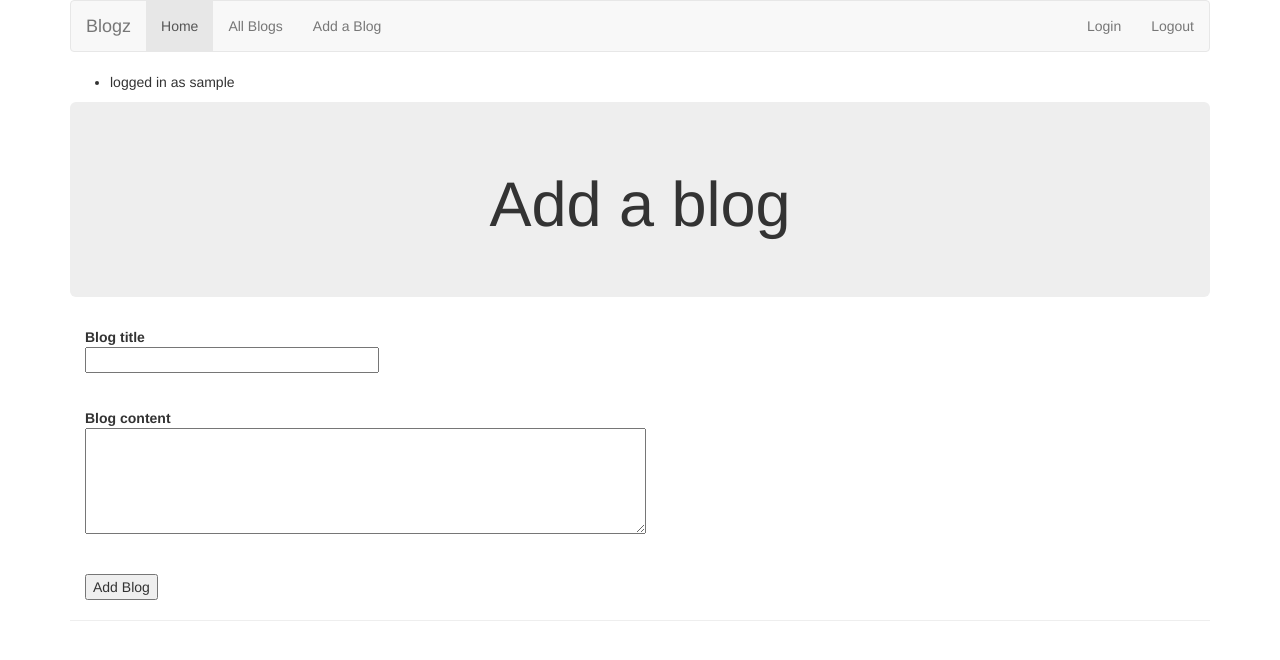
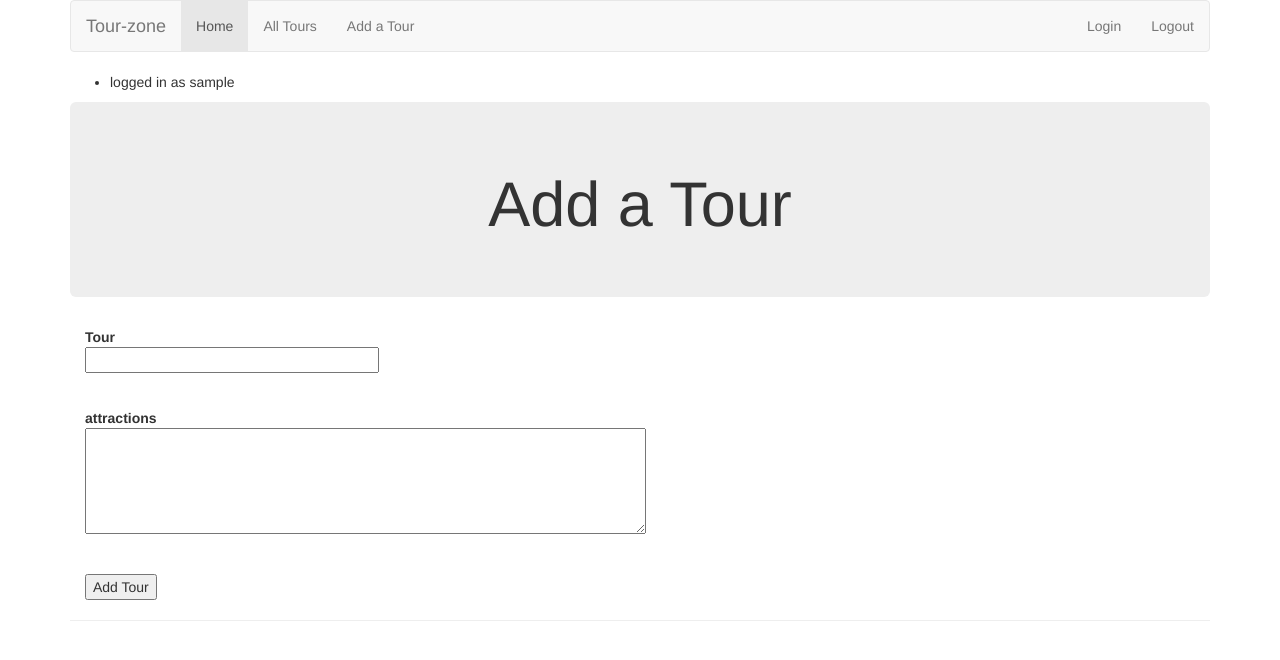
Before and after one commit to karlajagan/tour-zone, a Flask app: page /newpost in a window 1280 px wide. Shown: the top 660 px of the page. Run offline with Flask 2, Linux system fonts and the light colour scheme; the visitor is signed in with stand-in values (Sample User, id 1); some libraries are stand-ins or nearby versions.

Commit message:
to generate the initial tour program

```diff
--- a/main.py
+++ b/main.py
@@ -5,11 +5,40 @@ import re
 
 app = Flask(__name__)
 app.config['DEBUG'] = True
-app.config['SQLALCHEMY_DATABASE_URI'] = 'mysql+pymysql://blogz:blogzpw@localhost:8889/blogz'
+app.config['SQLALCHEMY_DATABASE_URI'] = 'mysql+pymysql://tour-zone:tourzonepw@localhost:3306/tour-zone'
 app.config['SQLALCHEMY_ECHO'] = True
 app.secret_key = 'fsfsdfsdfsd'
 
-from model import db, Blog, User
+#from model import db, Blog, User
+
+db = SQLAlchemy(app)
+
+class Tour(db.Model):
+
+    tour_id = db.Column(db.Integer, primary_key=True)
+    tour = db.Column(db.String(100))
+    attraction = db.Column(db.String(500))
+    date_stamp = db.Column(db.DateTime)
+    provider_id = db.Column(db.Integer, db.ForeignKey('provider.id'))
+
+    def __init__(self, tour, attraction, date_stamp, provider):
+        self.tour = tour
+        self.attraction = attraction
+        self.date_stamp = date_stamp
+        self.provider = provider
+
+class Provider(db.Model):
+
+    id = db.Column(db.Integer, primary_key=True)
+    username = db.Column(db.String(100), unique=True)
+    email = db.Column(db.String(100), unique=True)
+    password = db.Column(db.String(100))
+    tours = db.relationship('Tour', backref='provider')
+
+    def __init__(self, username, email, password):
+        self.username = username
+        self.email = email
+        self.password = password
 
 def is_space(word):
     if ' ' in word:
@@ -25,8 +54,8 @@ def validate_field(field,text):
         error = text+"should not contain spaces"
         field = ""
     else:
-        if len(field) <= 3 or len(field) >= 20:
-            error = text+"must have between 3 and 20 characters"
+        if len(field) <= 3 or len(field) >= 40:
+            error = text+"must have between 3 and 40 characters"
             field = ""
     return error, field
 
@@ -39,7 +68,7 @@ def validate_email_re(field):
 
 @app.before_request
 def require_login():
-    allowed_routes = ['login', 'register', 'index', 'blog_list']
+    allowed_routes = ['login', 'register', 'index', 'tour_list']
     if request.endpoint not in allowed_routes and 'username' not in session:
         return redirect('/login')
 
@@ -48,17 +77,17 @@ def login():
     if request.method == 'POST':
         username = request.form['username']
         password = request.form['password']
-        user = User.query.filter_by(username=username).first()
-        if user and user.password == password:
+        provider = Provider.query.filter_by(username=username).first()
+        if provider and provider.password == password:
             session['username'] = username
-            return redirect('/blog')
+            return redirect('/tour')
         else:
-            flash('User password is incorrect, or user does not exist', 'error')
+            flash('Provider password is incorrect, or provider does not exist', 'error')
 
     if session.get('username') is not None:
         del session['username']
 
-    return render_template('login.html', title = "Blog Login" )
+    return render_template('login.html', title = "Provider Login" )
 
 @app.route('/register', methods=['POST', 'GET'])
 def register():
@@ -76,9 +105,9 @@ def register():
         validate_error = ''
         email_error = ''
 
-        existing_user = User.query.filter_by(username=username).first()
+        existing_provider = Provider.query.filter_by(username=username).first()
 
-        if not existing_user:
+        if not existing_provider:
 
             username_error, username = validate_field(username,"Username ")
 
@@ -99,8 +128,8 @@ def register():
                         email = ""
             if not username_error and not password_error and \
                 not validate_error and not email_error:
-                new_user = User(username,email,password)
-                db.session.add(new_user)
+                new_provider = Provider(username,email,password)
+                db.session.add(new_provider)
                 db.session.commit()
                 password = ""
                 val_password = ""
@@ -116,7 +145,7 @@ def register():
                     email = email)
 
         else:
-            return '<h1>Duplicate user </h1>'
+            return '<h1>Duplicate Provider </h1>'
 
     return render_template('register.html',
                     title="Register", username_error = '',
@@ -137,13 +166,13 @@ def index():
         flash('logged in as '+session['username'])
     else:
         flash('not logged in')
-    users = User.query.all()
-    return render_template("display_users.html", title = "Blog authors", users=users)
+    providers = Provider.query.all()
+    return render_template("display_providers.html", title = "Providers", providers=providers)
 
-@app.route('/blog', methods=['GET', 'POST'])
+@app.route('/tour', methods=['GET', 'POST'])
 def blog_list():
     #add all the blogs from a specific author
-    blog_id = request.args.get('blog_id', '')
+    tour_id = request.args.get('tour_id', '')
 
     username = ''
     if session.get('username') is not None:
@@ -151,57 +180,57 @@ def blog_list():
     else:
         flash('not logged in')
         # username = session['username']
-    username_arg = request.args.get('user', '')
+    username_arg = request.args.get('provider', '')
     if username_arg != '':
         username = username_arg
 
     if username != '':
-        owner = User.query.filter_by(username=username).first()
-        blogs = Blog.query.order_by(Blog.blog_id.desc()).filter_by(owner=owner).all()
-        return render_template('display_blogs.html', title="The Best Blogs Online",
-            blogs=blogs)
-    if blog_id == '':
-        blogs = Blog.query.order_by(Blog.blog_id.desc()).all()
-        return render_template('display_blogs.html', title="The Best Blogs Online",
-            blogs=blogs)
+        provider = Provider.query.filter_by(username=username).first()
+        tours = Tour.query.order_by(Tour.tour_id.desc()).filter_by(provider=provider).all()
+        return render_template('display_tours.html', title="The Best Tours Online",
+            tours=tours)
+    if tour_id == '':
+        tours = Tour.query.order_by(Tour.tour_id.desc()).all()
+        return render_template('display_tours.html', title="The Best Tours Online",
+            tours=tours)
     else:
-        blog_id = int(blog_id)
-        blog = Blog.query.get(blog_id)
-        return render_template('display_blog.html', title=blog.blog_title,
-            blog=blog.blog)
+        tour_id = int(tour_id)
+        tour = Tour.query.get(tour_id)
+        return render_template('display_tour.html', tour=tour.tour,
+            attractions=tour.attraction)
 
 
 @app.route('/newpost', methods=['GET'])
-def add_blog():
+def add_tour():
     flash('logged in as '+session['username'])
-    return render_template('add-a-blog.html', title="Add a Blog",
-        blog_title="" , blog="" , title_error="" , blog_error="")
+    return render_template('add-a-tour.html', title="Add a Tour",
+        tour="" , attraction="" , tour_error="" , attraction_error="")
 
 
 @app.route('/newpost', methods=['POST'])
-def added_blog():
+def added_tour():
 
-    owner = User.query.filter_by(username=session['username']).first()
+    provider = Provider.query.filter_by(username=session['username']).first()
     date_stamp = datetime.datetime.now()
-    blog_title = request.form['blog_title']
-    blog = request.form['blog']
-    blog_error = ""
-    title_error = ""
-    if blog_title == "" or blog == "":
-        if blog_title == "":
-            title_error = "Please fill in the title"
-        if blog == "":
-            blog_error = "Please fill in the blog"
-        return render_template('add-a-blog.html',title="Add a Blog",
-            blog_title = blog_title, blog = blog, title_error = title_error,
-            blog_error = blog_error )
+    tour = request.form['tour']
+    attraction = request.form['attraction']
+    tour_error = ""
+    attraction_error = ""
+    if tour == "" or attraction == "":
+        if tour == "":
+            tour_error = "Please fill in the name of the tour"
+        if attraction == "":
+            attraction_error = "Please fill in the attractions covered"
+        return render_template('add-a-tour.html',title="Add a Tour",
+            tour = tour, attraction = attraction, tour_error = tour_error,
+            attraction_error = attraction_error )
 
     else:
-        new_blog = Blog(blog_title, blog, date_stamp, owner)
-        db.session.add(new_blog)
+        new_tour = Tour(tour, attraction, date_stamp, provider)
+        db.session.add(new_tour)
         db.session.commit()
 
-        return redirect('/blog?blog_id='+str(new_blog.blog_id))
+        return redirect('/tour?tour_id='+str(new_tour.tour_id))
 
 if __name__ == '__main__':
     app.run()
--- a/templates/add-a-blog.html
+++ /dev/null
@@ -1,28 +0,0 @@
-{% extends "base.html" %}
-
-{% block content %}
-<div class="jumbotron text-center">
-    <h1>Add a blog</h1>
-</div>
-    <form method='post'>
-
-        <div class="container">
-        <label>
-            Blog title <br>
-            <input type="text" name='blog_title' size="30" class="main" value="{{blog_title}}"/>
-        </label>
-        <p class="error">{{title_error}}</p>
-        <br>
-        <label>
-            Blog content <br>
-            <textarea name='blog' rows="5" cols="60" value="{{blog}}"></textarea>
-        </label>
-        <p class="error">{{blog_error}}</p>
-        <br>
-        <input type="submit" value='Add Blog' />
-        </div>
-    </form>
-
-    <hr />
-
-{% endblock %}
--- /dev/null
+++ b/templates/add-a-tour.html
@@ -0,0 +1,28 @@
+{% extends "base.html" %}
+
+{% block content %}
+<div class="jumbotron text-center">
+    <h1>Add a Tour</h1>
+</div>
+    <form method='post'>
+
+        <div class="container">
+        <label>
+            Tour <br>
+            <input type="text" name='tour' size="30" class="main" value="{{tour}}"/>
+        </label>
+        <p class="error">{{tour_error}}</p>
+        <br>
+        <label>
+            attractions <br>
+            <textarea name='attraction' rows="5" cols="60" value="{{attraction}}"></textarea>
+        </label>
+        <p class="error">{{attraction_error}}</p>
+        <br>
+        <input type="submit" value='Add Tour' />
+        </div>
+    </form>
+
+    <hr />
+
+{% endblock %}
--- a/templates/base.html
+++ b/templates/base.html
@@ -13,12 +13,12 @@
         <nav class="navbar navbar-default">
                 <div class="container-fluid">
                   <div class="navbar-header">
-                    <a class="navbar-brand" href="/">Blogz</a>
+                    <a class="navbar-brand" href="/">Tour-zone</a>
                   </div>
                   <ul class="nav navbar-nav">
                     <li class="active"><a href="/">Home</a></li>
-                    <li><a href="/blog">All Blogs</a></li>
-                    <li><a href="/newpost">Add a Blog</a></li>
+                    <li><a href="/tour">All Tours</a></li>
+                    <li><a href="/newpost">Add a Tour</a></li>
                 </ul>
                 <ul class="nav navbar-nav navbar-right">
                     <li><a href="/login">Login</a></li>
--- a/templates/register.html
+++ b/templates/register.html
@@ -1,7 +1,7 @@
 {% extends "base.html" %}
 {% block content %}
     <div class="jumbotron text-center">
-        <h1>Sign Up</h1>
+        <h1>Provider Sign Up</h1>
     </div>
     <form action='/register' method='post'>
 
```
Also changed, not shown: templates/display_blog.html (deleted, +0 -10 lines), templates/display_blogs.html (deleted, +0 -24 lines), templates/display_providers.html (renamed from templates/display_users.html, +4 -4 lines), templates/display_tour.html (added, +10 -0 lines), templates/display_tours.html (added, +24 -0 lines).
